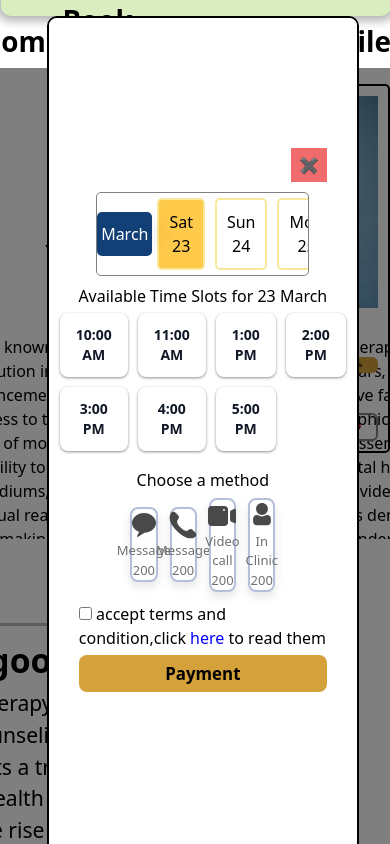
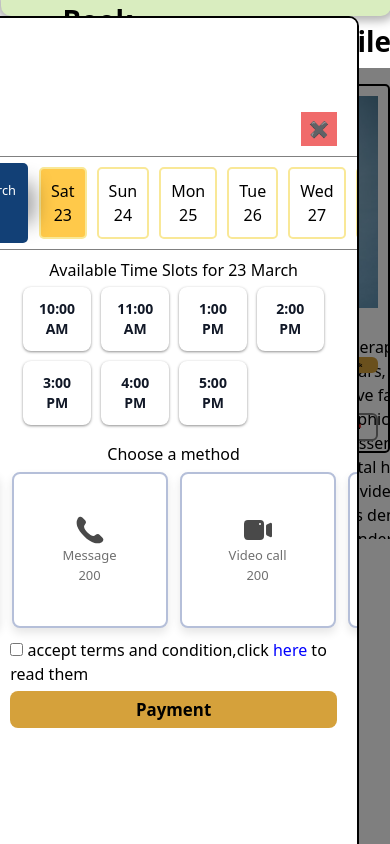
Before and after one commit to Swaraj-1925/HealR-v2.0, a React (Vite) app in the folder Frontend/: page /dashboard/doctordes in a window 390 px wide. Both pictures are taken after a click on the button "Book". Shown: the top 844 px of the page. Built offline with nearby package versions, Linux system fonts and the light colour scheme; a web font is replaced by a local one.

Commit message:
Made the pop up responsive and some minor changes

```diff
--- a/Frontend/src/Client/Dashboard/style/clientPopupBookAppoinment.css
+++ b/Frontend/src/Client/Dashboard/style/clientPopupBookAppoinment.css
@@ -42,7 +42,11 @@
   background-color: #124076;
   color: white;
   border-radius: 5px;
-  padding: 2.5vw 1vw 2.5vw;
+  margin: 6px;
+  height: 80px;
+  width: 60px;
+  padding-top: 18px;
+  padding-left: 10px;
   box-shadow: 25px 0 20px -20px rgba(0, 0, 0, 0.45);
   z-index: 1;
 }
@@ -379,3 +383,61 @@
   width: fit-content;
   color: initial;
 }
+
+
+@media (max-width: 768px) {
+  .client-bookAppoinment-popup-wrapper {
+    width: 90vw;
+    padding: 20px;
+  }
+
+  .Bookappoinment-calender-gridcontainer-calendar-datesWeek {
+    width: 80vw;
+  }
+
+  .radio-inputs {
+    max-width: 90vw;
+  }
+
+  .radio-tile {
+    width: 20vw;
+    min-height: 20vw;
+  }
+}
+
+@media (max-width: 480px) {
+  .client-bookAppoinment-popup-wrapper {
+    width: 95vw;
+  }
+
+  .Bookappoinment-calender-gridcontainer-calendar-datesWeek {
+    width: 90vw;
+  }
+
+  .radio-tile {
+    width: 40vw;
+    min-height: 40vw;
+  }
+}
+
+@media screen and (max-width: 768px) {
+  .Bookappoinment-calender-gridcontainer-calendar-month {
+    margin: 6px;
+    height: 80px;
+    width: 60px;
+    padding-top: 18px;
+    padding-left: 16px; /* Adjusted padding for smaller screens */
+    font-size: 90%; /* Adjusted font size */
+  }
+}
+
+@media screen and (max-width: 576px) {
+  .Bookappoinment-calender-gridcontainer-calendar-month {
+    margin: 6px;
+  height: 80px;
+  width: 60px;
+  padding-top: 18px;
+  padding-left: 10px;
+    font-size: 80%;
+  }
+}
```
